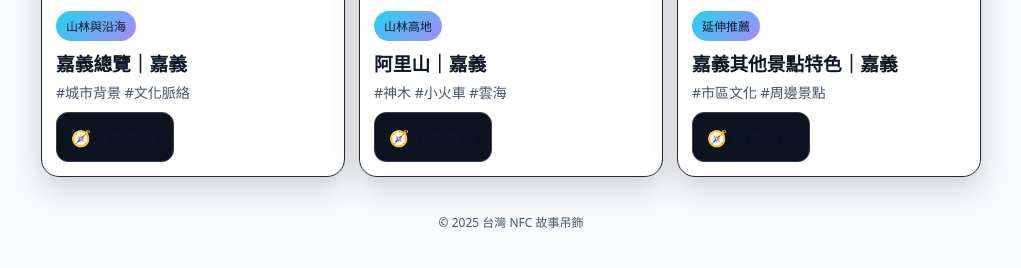
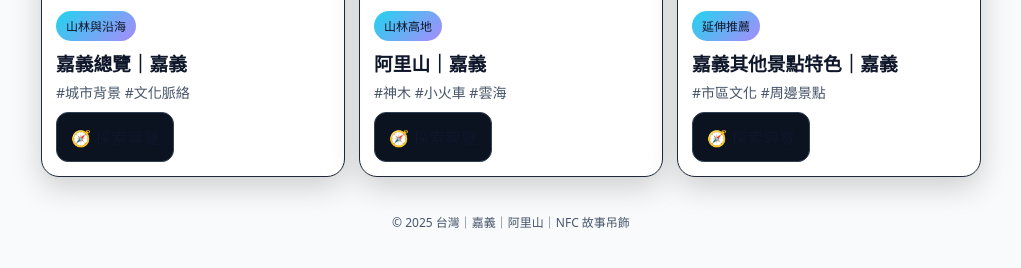
Before and after one commit to vincewen016-source/taiwan-nfc, a plain HTML site: page index.html in a window 1280 px wide. Shown: the part 382-650 px from the top of the page, without its empty margins (129-1150 px from the left). Drawn offline with Linux system fonts and the light colour scheme.

Commit message:
Update index.html

```diff
--- a/index.html
+++ b/index.html
@@ -117,7 +117,7 @@
       </div>
     </div>
 
-    <div class="footer">© <span id="year"></span> 台灣 NFC 故事吊飾</div>
+    <div class="footer">© <span id="year"></span> 台灣｜嘉義｜阿里山｜NFC 故事吊飾</div>
   </div>
 
   <script>
```
